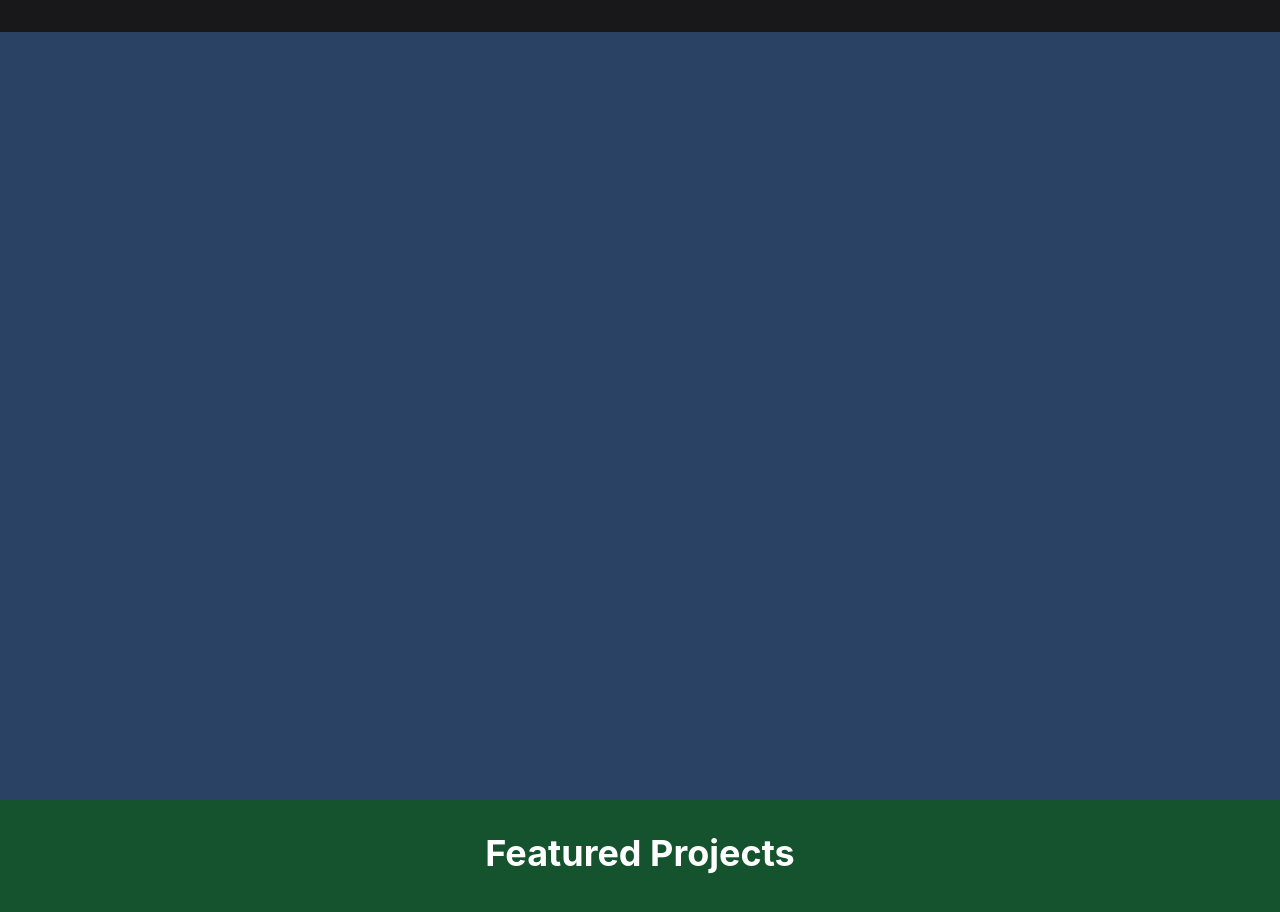
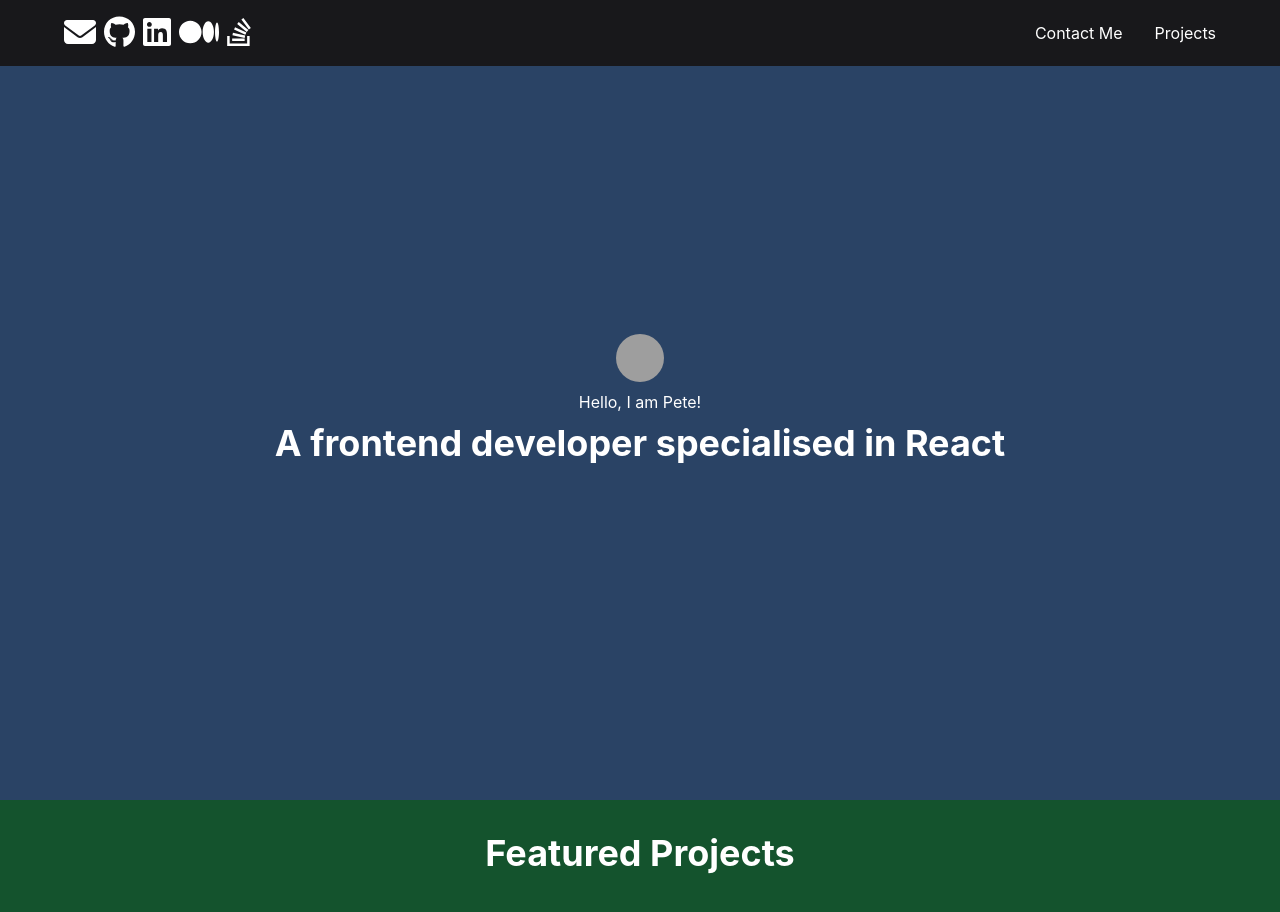
Before and after one commit to r79-rahul/portfolio-in-react, a React (Create React App) app: page / in a window 1280 px wide. Shown: the top 912 px of the page. Built offline with nearby package versions, Linux system fonts and the light colour scheme; grey boxes are pictures that could not be loaded.

Commit message:
Header & Landing section developer

```diff
--- a/src/components/Header.js
+++ b/src/components/Header.js
@@ -65,10 +65,20 @@ const Header = () => {
         >
           <nav>
             {/* Add social media links based on the `socials` data */}
+            <HStack>
+            {socials.map(function (social) {
+                return <a href={social.url}>
+                    <FontAwesomeIcon icon={social.icon} size="2x" />
+                  </a>
+              })
+            }
+            </HStack>
           </nav>
           <nav>
             <HStack spacing={8}>
               {/* Add links to Projects and Contact me section */}
+              <a href='#contactme-section' onClick={handleClick}>Contact Me</a>
+              <a href='#projects-section' onClick={handleClick}>Projects</a>
             </HStack>
           </nav>
         </HStack>
--- a/src/components/LandingSection.js
+++ b/src/components/LandingSection.js
@@ -1,5 +1,5 @@
 import React from "react";
-import { Avatar, Heading, VStack } from "@chakra-ui/react";
+import { Avatar, Heading, VStack, Text } from "@chakra-ui/react";
 import FullScreenSection from "./FullScreenSection";
 
 const greeting = "Hello, I am Pete!";
@@ -15,6 +15,17 @@ const LandingSection = () => (
     isDarkBackground
     backgroundColor="#2A4365"
   >
+    <VStack>
+      <Avatar name="Segun Adebayo"
+      src="https://i.pravatar.cc/150?img=7"
+      >
+      </Avatar>
+
+      <Text>Hello, I am Pete!</Text>
+
+      <Heading>A frontend developer specialised in React</Heading>
+
+    </VStack>
 
   </FullScreenSection>
 );
```
